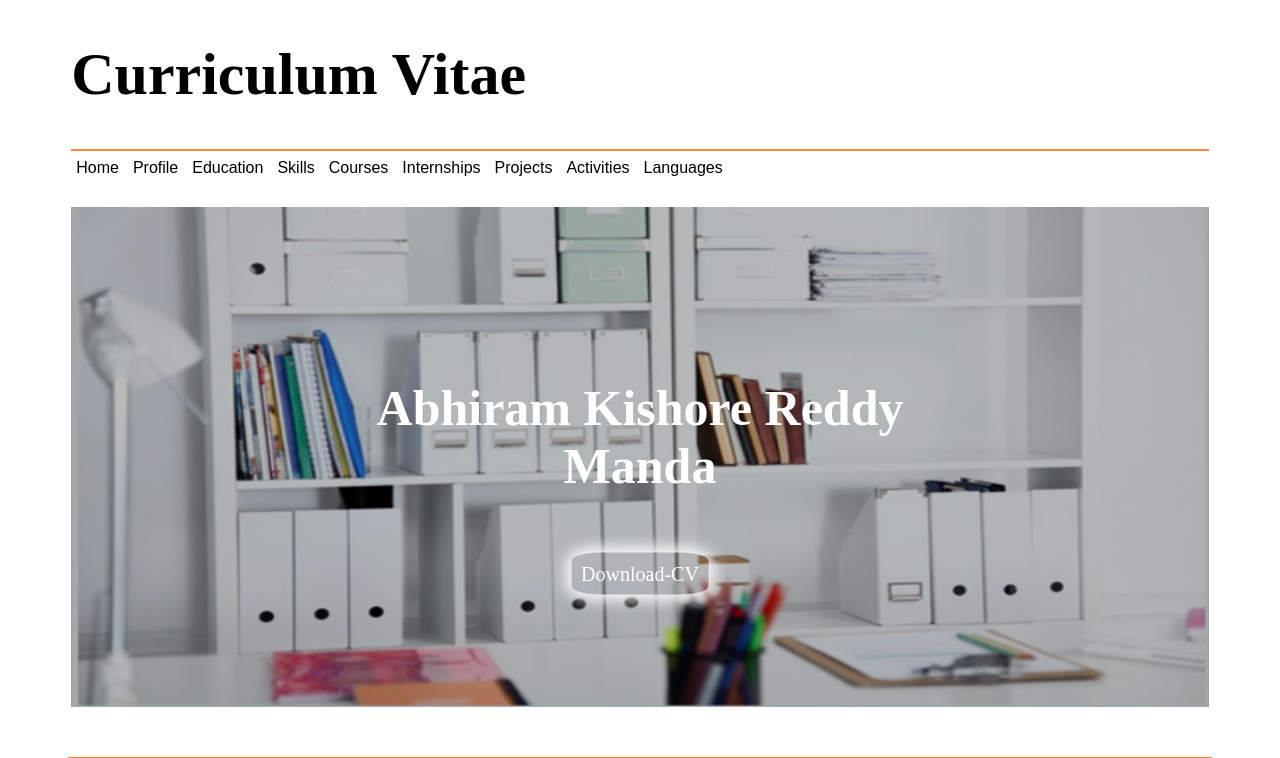
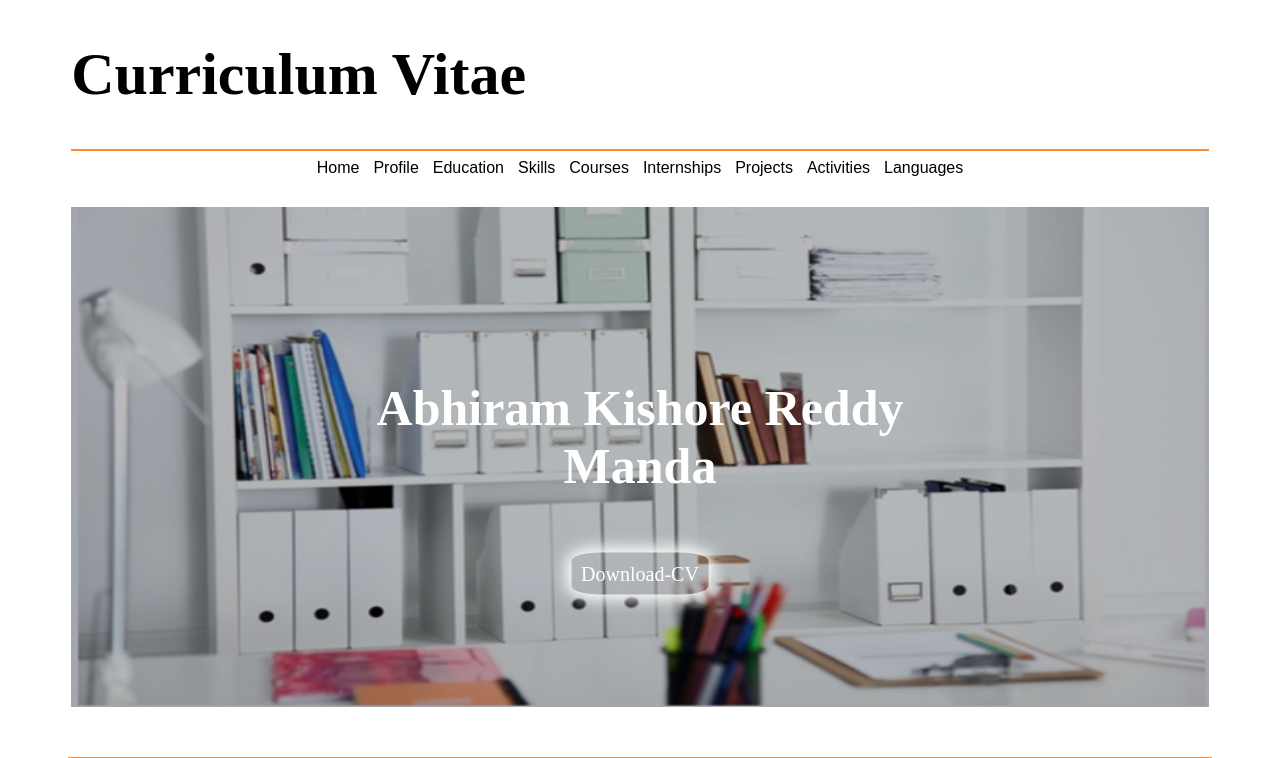
Before and after one commit to abhi2678/abhi2678.github.io, a plain HTML site: page index.html in a window 1280 px wide. Shown: the top 758 px of the page. Drawn offline with Linux system fonts and the light colour scheme.

Commit message:
Update index.css

```diff
--- a/index.css
+++ b/index.css
@@ -17,7 +17,7 @@ html{
   nav{
     margin-left: auto;
     margin-right: auto;
-    width: 100%;
+    text-align: center;
   }
 
   nav a{
```
